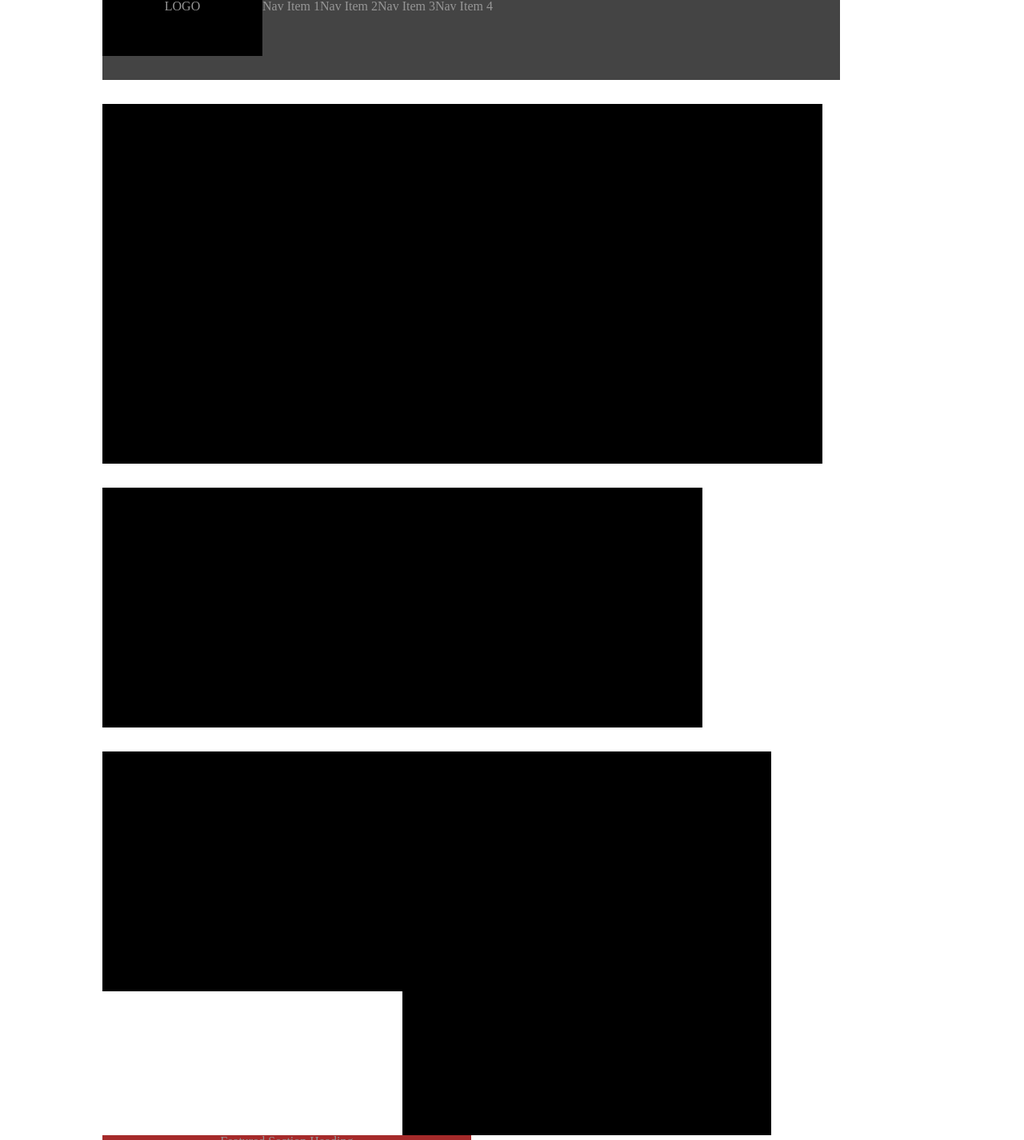
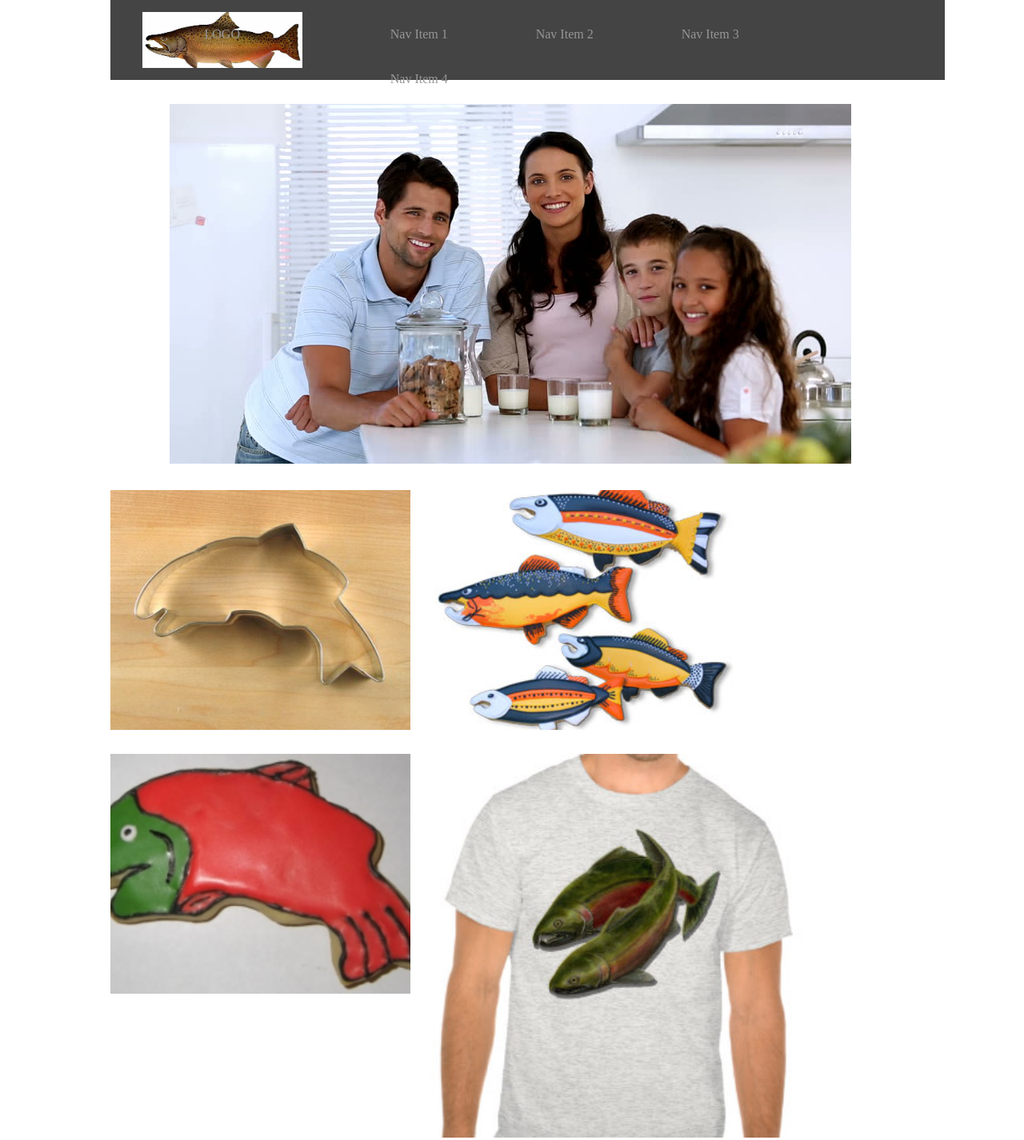
Before and after one commit to rizo85/chocopizza, a plain HTML site: page index.html in a window 1280 px wide. Shown: the top 1426 px of the page at 80% size. Drawn offline with Linux system fonts and the light colour scheme; a script that the page names is missing.

Commit message:
second run

```diff
--- a/css/style.css
+++ b/css/style.css
@@ -5,40 +5,71 @@
 html{
   color: #969696;
   text-align: center;
-  margin-left: 10%;
-  margin-left: 10%;
+  margin-left: 3%;
+  margin-left: 3%;
 }
 
 #wrapperDiv {
+  display: inline-block;
   text-align: center;
   background-color: white;
-  width: 80%;
+  width: 84%;
+}
+
+#featureSexHeading{
+  margin-top: 10px;
+  margin-bottom: 10px;
+    font-weight: bolder ;
 }
 
 nav{
+  padding: 15px 0 15px 0;
   background-color: #444444;
-  height: 100px;
-  width: auto;
+  height: 70px;
+  width: 100%;
   margin-bottom: 30px;
 }
 
+#firstRow{
+  display: inline-block;
+}
+
+
 #logo{
+  margin-left: 40px ;
+  margin-right: 110px ;
   background-color: #000000;
   width: 200px;
-  height: 70px;
+  height: 30px;
   color: #969696;
   float: left;
+
+  padding: 20px 0;
+  text-align: center;
+  background: url(../img/chinook.jpg);
+  background-repeat: no-repeat;
+
+  background-position: center  center;
+  background-size: cover;
 }
 
 .navItem{
+  margin-right: 110px ;
   float: left;
+  padding: 20px 0;
+  text-align: center;
 }
 
 #heroImage{
 height: 450px;
-width: 900px;
+width: 960px;
 background-color:  #000000;
 margin-bottom: 30px;
+background: url(../img/family.jpg);
+  background-repeat: no-repeat;
+
+  background-position: center  right 75px;
+
 }
 
 .subBanner{
@@ -48,18 +79,70 @@ margin-bottom: 30px;
 height: 300px;
 width: 375px;
 float: left;
+margin-right: 30px;
+
 }
+
+
+#subBanner1{
+  background: url(../img/cutter.jpeg);
+  background-repeat: no-repeat;
+
+  background-position: center  center;
+  background-size: cover;
+}
+
+
+
+
+
+#subBanner2{
+
+  background: url(../img/fish.jpg);
+  background-repeat: no-repeat;
+
+  background-position: center  center;
+  background-size: cover;
+}
+
+#subBanner3{
+  background-color: #000000;;
+margin-bottom: 30px;
+height: 300px;
+width: 375px;
+float: left;
+
+background: url(../img/frosted-cookie.jpg);
+
+  background-repeat: no-repeat;
+
+  background-position: center  center;
+  background-size: cover;
+
+}
+
+
 
 #featureSecBan{
   background-color:  #000000;;
   width: 50%;
   height: 480px;
+  min-height: 480;
   float: left;
+  background: url(../img/shirt.jpg);
+
+  background-repeat: no-repeat;
+  background-size: cover;
 }
 
+
+
+
 #featureTextBox{
-  width: 50%;
+margin-left: 30px;
+  width: 40%;
   height: 480px;
+  max-height: 480px;
   float: left;
   overflow-y: scroll;
   margin-bottom: 30px;
@@ -69,12 +152,16 @@ float: left;
   text-align: center;
 }
 
-main{
-  margin-bottom: 30px;
-}
+
 
 #bottomDiv{
   width: 100%;
   height: 200px;
   background-color: #444444;
+
+  background: url(../img/salmon.png);
+background-repeat: no-repeat;
+
+background-position: center  center;
+background-size: cover;
 }
--- a/index.html
+++ b/index.html
@@ -36,46 +36,60 @@
 
 </div>
 
-
-
-
   </header>
 
   <main >
 
 <div id='subBannerHolder'>
 
-<div class='subBanner'></div>
+<div id='subBanner1' class='subBanner'></div>
 
-<div class='subBanner'></div>
+<div id='subBanner2' class='subBanner'></div>
 
-<div class='subBanner'></div>
+<div id='subBanner3'></div>
 
 
 </div>
 
-<div>
+<div id='secBannerHolder'>
 
   <div id='featureSecBan'></div>
 
-  <div id='featureTextBox' style="background-color: brown;">
+  <div id='featureTextBox' >
 
     <h2 id='featureSexHeading'>Featured Section Heading</h2>
 
     <p>Lorem ipsum dolor sit amet, elitr saepe an usu. Sit epicurei explicari argumentum ad, te oratio deserunt pri. At ius porro scaevola, facilis nusquam dissentiet id vim. Eu pro petentium mnesarchum, tantas sadipscing eam ei. In semper verear lucilius mea, eos id meis eligendi, possit adipiscing ei eos. Vim id animal molestie periculis.
+<br>
+      Nemore periculis referrentur nam id. Vis ferri dicant putant te, nihil cetero ne eum. No appareat rationibus pri, no eam ludus apeirian instructior. Sadipscing concludaturque an pri, mel ea cibo ferri vivendum, aperiam fierent delicata sed cu. Cum et vide instructior, autem mucius te sed. Vel an semper facete philosophia, ei mel vero alterum.
+      <br>
+      Vidit probatus tractatos mel ei. No vel copiosae salutatus. Vis mutat mazim no, ut est habemus instructior conclusionemque. Essent alterum eam ea.
+      <br>
+      Dolore similique vel id. Ius ex equidem praesent, an putent eruditi quaestio vel. Per ex solum audire, ut delicata liberavisse intellegebat mel, ei iudicabit sententiae usu. Errem singulis in qui, an vis labores abhorreant, eu mel aliquando persecuti.
+      <br>
+      Cum verterem volutpat signiferumque no. Dolores mentitum in mel, pri ad agam cibo. Eos te mandamus corrumpit persecuti, putant nominavi voluptatibus cu pri. Docendi constituto sit cu, sea id virtute temporibus, cum ei eruditi minimum. Sed ex dolores appareat, has nobis tantas discere cu. Legere mollis adipisci ut ius, inermis probatus has in.
+      <br>
+      Nemore periculis referrentur nam id. Vis ferri dicant putant te, nihil cetero ne eum. No appareat rationibus pri, no eam ludus apeirian instructior. Sadipscing concludaturque an pri, mel ea cibo ferri vivendum, aperiam fierent delicata sed cu. Cum et vide instructior, autem mucius te sed. Vel an semper facete philosophia, ei mel vero alterum.
+      <br>
+      Vidit probatus tractatos mel ei. No vel copiosae salutatus. Vis mutat mazim no, ut est habemus instructior conclusionemque. Essent alterum eam ea.
+      <br>
+      Dolore similique vel id. Ius ex equidem praesent, an putent eruditi quaestio vel. Per ex solum audire, ut delicata liberavisse intellegebat mel, ei iudicabit sententiae usu. Errem singulis in qui, an vis labores abhorreant, eu mel aliquando persecuti.
+      <br>
+      Cum verterem volutpat signiferumque no. Dolores mentitum in mel, pri ad agam cibo. Eos te mandamus corrumpit persecuti, putant nominavi voluptatibus cu pri. Docendi constituto sit cu, sea id virtute temporibus, cum ei eruditi minimum. Sed ex dolores appareat, has nobis tantas discere cu. Legere mollis adipisci ut ius, inermis probatus has in.
 
-      Nemore periculis referrentur nam id. Vis ferri dicant putant te, nihil cetero ne eum. No appareat rationibus pri, no eam ludus apeirian instructior. Sadipscing concludaturque an pri, mel ea cibo ferri vivendum, aperiam fierent delicata sed cu. Cum et vide instructior, autem mucius te sed. Vel an semper facete philosophia, ei mel vero alterum.
 
-      Vidit probatus tractatos mel ei. No vel copiosae salutatus. Vis mutat mazim no, ut est habemus instructior conclusionemque. Essent alterum eam ea.
 
-      Dolore similique vel id. Ius ex equidem praesent, an putent eruditi quaestio vel. Per ex solum audire, ut delicata liberavisse intellegebat mel, ei iudicabit sententiae usu. Errem singulis in qui, an vis labores abhorreant, eu mel aliquando persecuti.
-
-      Cum verterem volutpat signiferumque no. Dolores mentitum in mel, pri ad agam cibo. Eos te mandamus corrumpit persecuti, putant nominavi voluptatibus cu pri. Docendi constituto sit cu, sea id virtute temporibus, cum ei eruditi minimum. Sed ex dolores appareat, has nobis tantas discere cu. Legere mollis adipisci ut ius, inermis probatus has in.</p>
+    </p>
 
       <button>Call To Action</button>
 
 
   </div>
+
+</div>
+
+<div id='bottomDiv' style="clear: both;">
+
 </div>
 
   </main>
@@ -83,9 +97,7 @@
   <footer >
 
 
-<div id='bottomDiv' style="clear: both;">
 
-</div>
 
   </footer>
 
```
